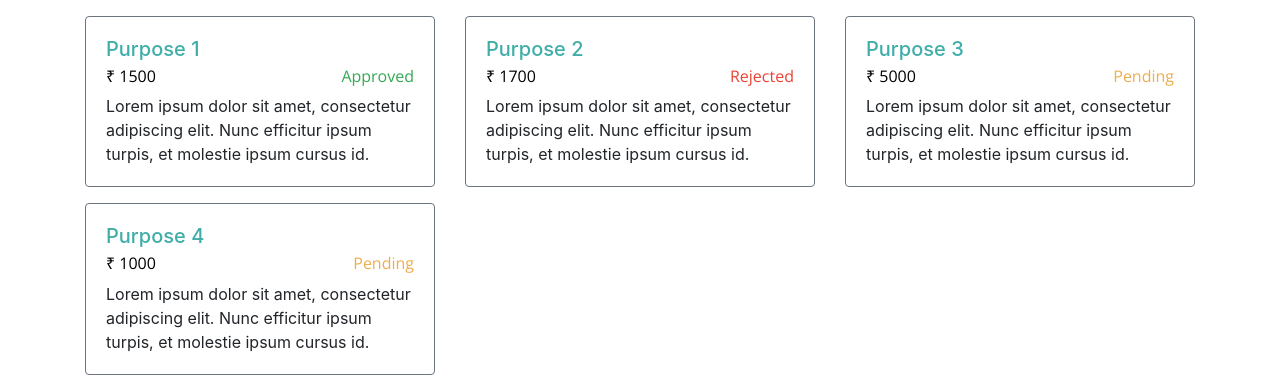
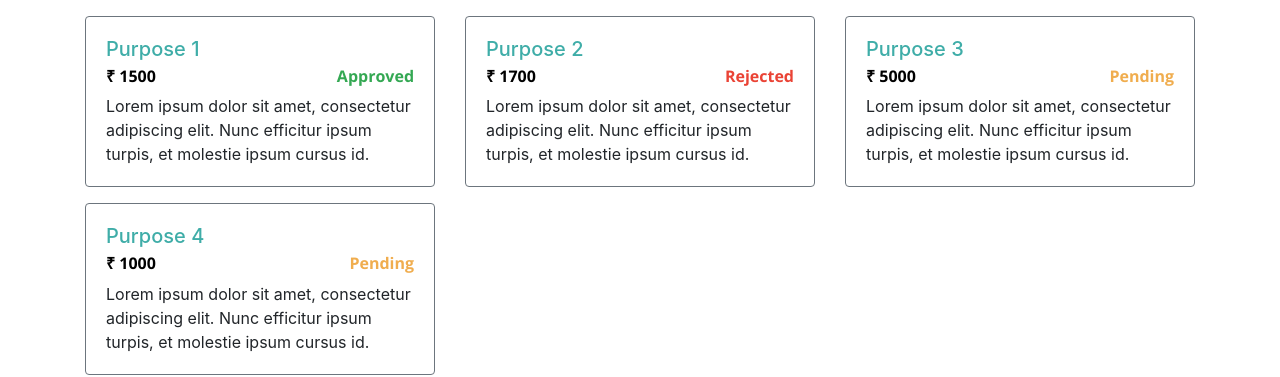
Before and after one commit to sushantg2001/reimbursement, a React (Create React App) app: page / in a window 1280 px wide. Shown: the part 464-841 px from the top of the page. Built offline with nearby package versions, Linux system fonts and the light colour scheme.

Commit message:
Updated styles

```diff
--- a/src/App.css
+++ b/src/App.css
@@ -16,6 +16,9 @@ nav{
 }
 .fw-700{
   font-weight: 700;
+}
+.fw-500{
+  font-weight: 500;
 }
 /* Home Page */
 @media only screen and (max-width: 992px){
--- a/src/pages/History/Card.jsx
+++ b/src/pages/History/Card.jsx
@@ -23,7 +23,7 @@ function Card(props)
             <div className="card border-secondary">
                 <div className="card-body">
                     <h5 className="card-title blue-color">{props.purpose}</h5>
-                    <h6 class="card-subtitle mb-2 text-muted"><span className="historyAmount">{"₹ "+props.amount}</span> <span className="historyStatus" style={colorStyle}>{props.status}</span></h6>
+                    <h6 class="card-subtitle mb-2 text-muted"><span className="historyAmount fw-700">{"₹ "+props.amount}</span> <span className="historyStatus fw-700" style={colorStyle}>{props.status}</span></h6>
                     <p className="card-text">{props.description}</p>
                 </div>
             </div>
```
